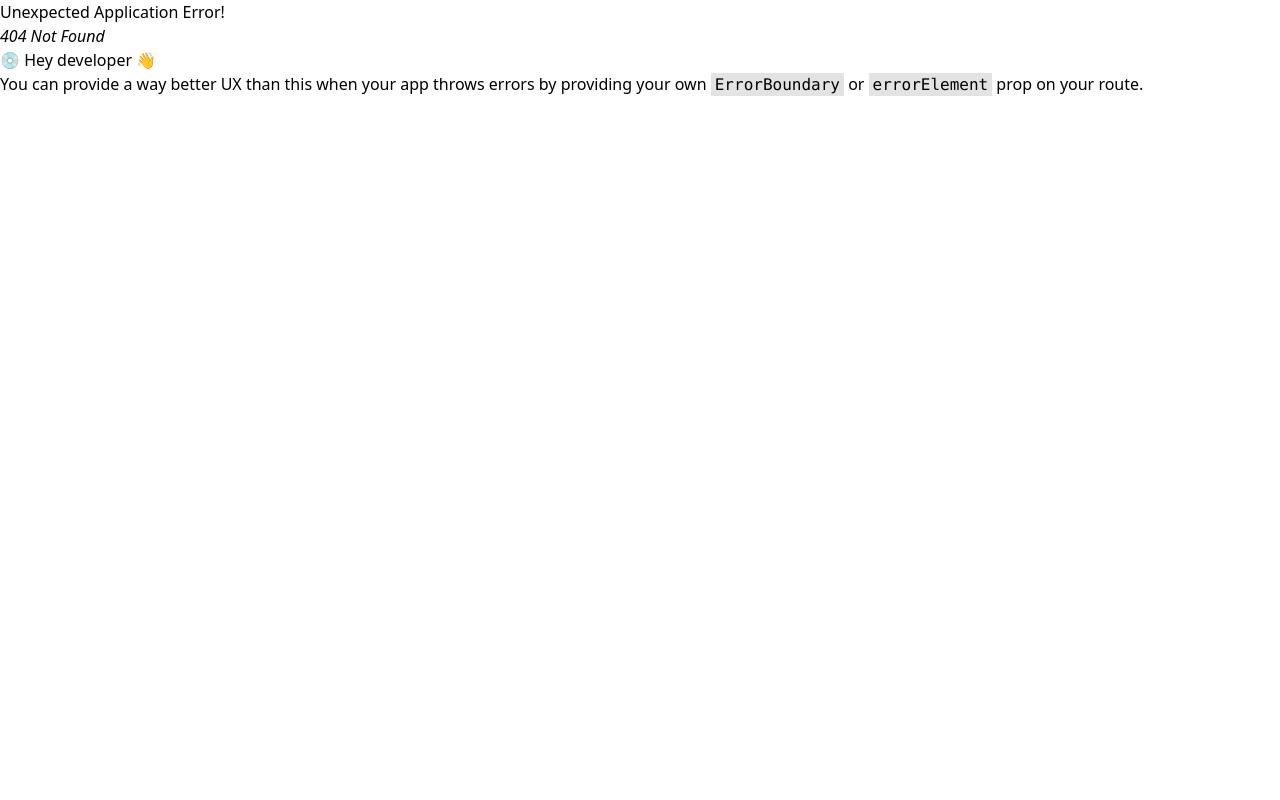
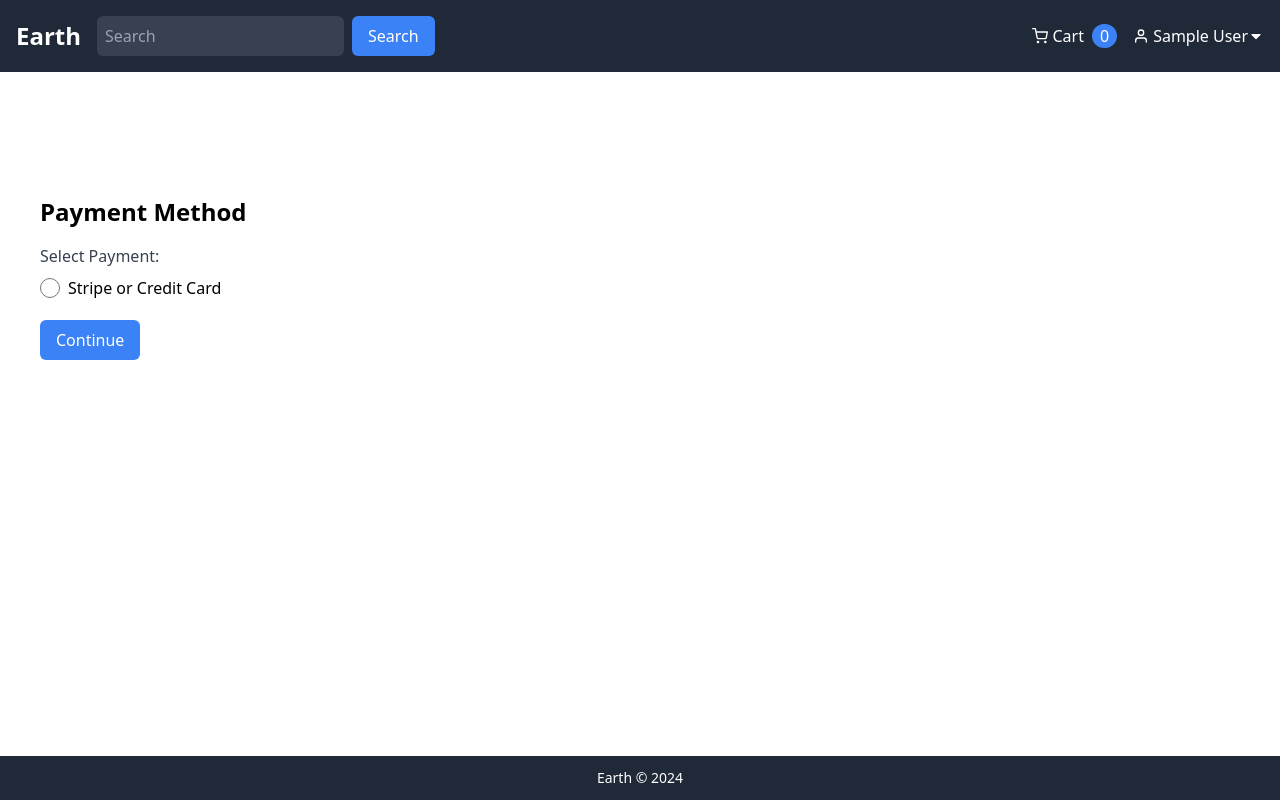
Before and after one commit to arthdarji352/Ecommerce-app-2024, a React app in the folder client/: page /payment in a window 1280 px wide. Before the commit this address had no page. Built offline with nearby package versions, Linux system fonts and the light colour scheme; sample sign-in values are in the browser's storage; the HTML template or start-up script is replaced by a standard one.

Commit message:
Payment screen and private routes

```diff
--- /dev/null
+++ b/client/src/components/PrivateRoute.jsx
@@ -0,0 +1,8 @@
+import React from "react";
+import { Navigate, Outlet } from "react-router-dom";
+import { useSelector } from "react-redux";
+
+export default function PrivateRoute() {
+  const { userInfo } = useSelector((state) => state.user);
+  return userInfo ? <Outlet /> : <Navigate to="/login" replace />;
+}
--- a/client/src/main.jsx
+++ b/client/src/main.jsx
@@ -17,6 +17,8 @@ import LoginScreen from "./screens/LoginScreen.jsx";
 import RegisterScreen from "./screens/RegisterScreen.jsx";
 import ResetPassword from "./screens/ResetPassword.jsx";
 import ShippingScreen from "./screens/ShippingScreen.jsx";
+import PaymentScreen from "./screens/PaymentScreen.jsx";
+import PrivateRoute from "./components/PrivateRoute.jsx";
 
 const router = createBrowserRouter(
   createRoutesFromElements(
@@ -27,6 +29,10 @@ const router = createBrowserRouter(
       <Route path="/login" element={<LoginScreen />} />
       <Route path="/register" element={<RegisterScreen />} />
       <Route path="/shipping" element={<ShippingScreen />} />
+      <Route path="" element={<PrivateRoute />}>
+        <Route path="/payment" element={<PaymentScreen />} />
+        <Route path="/shipping" element={<ShippingScreen />} />
+      </Route>
 
       <Route path="/reset-password/:resetToken" element={<ResetPassword />} />
     </Route>
--- /dev/null
+++ b/client/src/screens/PaymentScreen.jsx
@@ -0,0 +1,27 @@
+import React from "react";
+
+const PaymentScreen = () => {
+  return (
+    <div className="mb-64 ml-10">
+      <h2 className="text-2xl font-semibold mb-4 mt-28">Payment Method</h2>
+      <div className="mb-4">
+        <label className="block text-gray-700 mb-2">Select Payment:</label>
+        <div className="mb-2">
+          <label className="inline-flex items-center">
+            <input
+              type="radio"
+              value="Stripe or Credit card"
+              className="form-radio h-5 w-5 text-blue-600"
+            />
+            <span className="ml-2">Stripe or Credit Card</span>
+          </label>
+        </div>
+      </div>
+      <button className="bg-blue-500 text-white px-4 py-2 rounded-md hover:bg-blue-600">
+        Continue
+      </button>
+    </div>
+  );
+};
+
+export default PaymentScreen;
--- a/client/src/screens/ShippingScreen.jsx
+++ b/client/src/screens/ShippingScreen.jsx
@@ -19,7 +19,7 @@ const ShippingScreen = () => {
   const handleSubmit = (e) => {
     e.preventDefault();
     dispatch(saveShippingAddress({ address, city, postalCode, country }));
-    //navigate("/payment")
+    navigate("/payment");
   };
   return (
     <div className="container mx-auto mt-8 mb-28 p-4 max-w-md ">
--- a/client/src/slices/cartSlice.js
+++ b/client/src/slices/cartSlice.js
@@ -6,6 +6,7 @@ const initialState = localStorage.getItem("cart")
   : {
       cartItems: [],
       shippingAddress: {},
+      paymentMethod: "",
     };
 
 const cartSlice = createSlice({
@@ -34,11 +35,19 @@ const cartSlice = createSlice({
       state.shippingAddress = action.payload;
       localStorage.setItem("cart", JSON.stringify(state));
     },
+    savePaymentMethod: (state, action) => {
+      state.paymentMethod = action.payload;
+      localStorage.setItem("cart", JSON.stringify(state));
+    },
   },
 });
 
 // console.log(cartSlice);
-export const { addToCart, removeFromCart, saveShippingAddress } =
-  cartSlice.actions;
+export const {
+  addToCart,
+  removeFromCart,
+  saveShippingAddress,
+  savePaymentMethod,
+} = cartSlice.actions;
 
 export default cartSlice.reducer;
```
